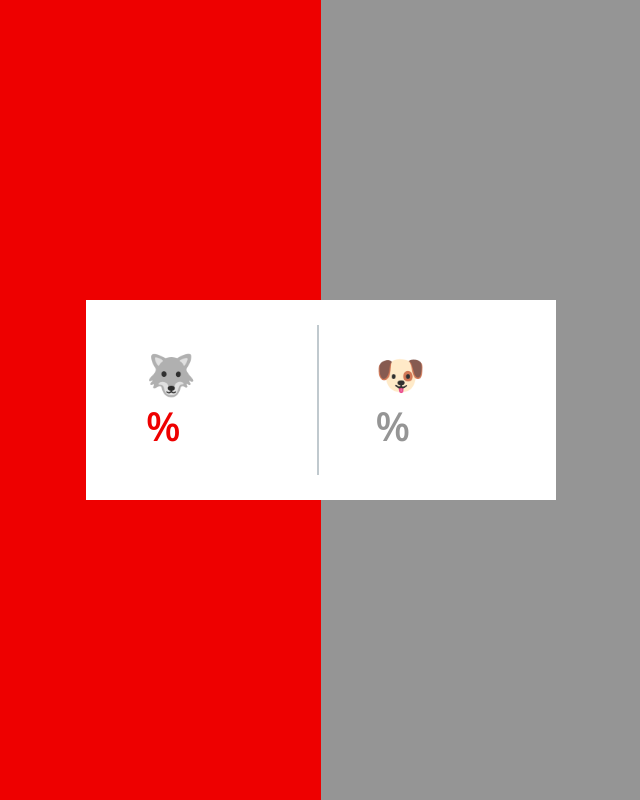
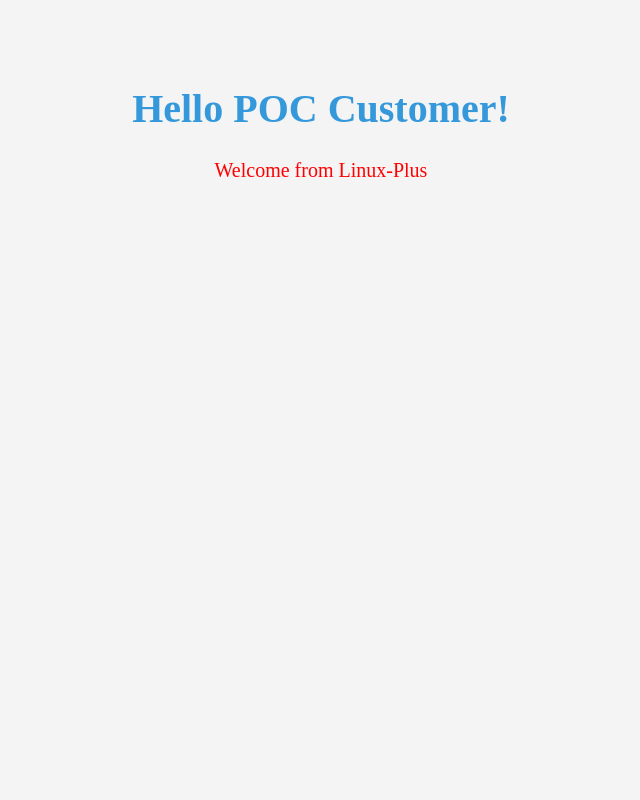
Before and after one commit to MohammedSaadyAhmed/tekton, a Flask app: page /result in a window 1280 px wide. Shown: the whole page, without its empty margins (319-959 px from the left). Run offline with Flask 3, Linux system fonts and the light colour scheme; some libraries are stand-ins or nearby versions.

Commit message:
Update index.html

```diff
--- a/templates/result/index.html
+++ b/templates/result/index.html
@@ -1,43 +1,27 @@
 <!DOCTYPE html>
-<html ng-app="catsvsdogs">
-  <head>
-    <meta charset="utf-8">
-    <title>🐺 vs 🐶 -- Result</title>
-    <base href="/index.html">
-    <meta name = "viewport" content = "width=device-width, initial-scale = 1.0">
-    <meta name="keywords" content="docker-compose, docker, stack">
-    <meta name="author" content="Docker">
-    <link rel='stylesheet' href='templates/result/stylesheets/style.css' />
-  </head>
-  <body ng-controller="statsCtrl" >
-     <div id="background-stats">
-       <div id="background-stats-1">
-       </div>
-      <div id="background-stats-2">
-      </div>
-    </div>
-    <div id="content-container">
-      <div id="content-container-center">
-        <div id="choice">
-          <div class="choice cats">
-            <div class="label">🐺</div>
-            <div class="stat">[[aPercent | number:1]]%</div>
-          </div>
-          <div class="divider"></div>
-          <div class="choice dogs">
-            <div class="label">🐶</div>
-            <div class="stat">[[bPercent | number:1]]%</div>
-          </div>
-        </div>
-      </div>
-    </div>
-    <div id="result">
-      <span ng-if="total == 0">No votes yet</span>
-      <span ng-if="total == 1">[[total]] vote</span>
-      <span ng-if="total >= 2">[[total]] votes</span>
-    </div>
-    <script src="templates/result/socket.io.js"></script>
-    <script src="https://ajax.googleapis.com/ajax/libs/angularjs/1.4.5/angular.min.js"></script>
-    <script src="templates/result/app.js"></script>
-  </body>
+<html lang="en">
+<head>
+    <meta charset="UTF-8">
+    <meta name="viewport" content="width=device-width, initial-scale=1.0">
+    <title>POC Greeting</title>
+    <style>
+        body {
+            background-color: #f4f4f4;
+            text-align: center;
+            padding: 50px;
+        }
+        h1 {
+            color: #3498db;
+            font-size: 40px;
+        }
+        p {
+            color: red;
+            font-size: 20px;
+        }
+    </style>
+</head>
+<body>
+    <h1>Hello POC Customer!</h1>
+    <p>Welcome from Linux-Plus</p>
+</body>
 </html>
```
